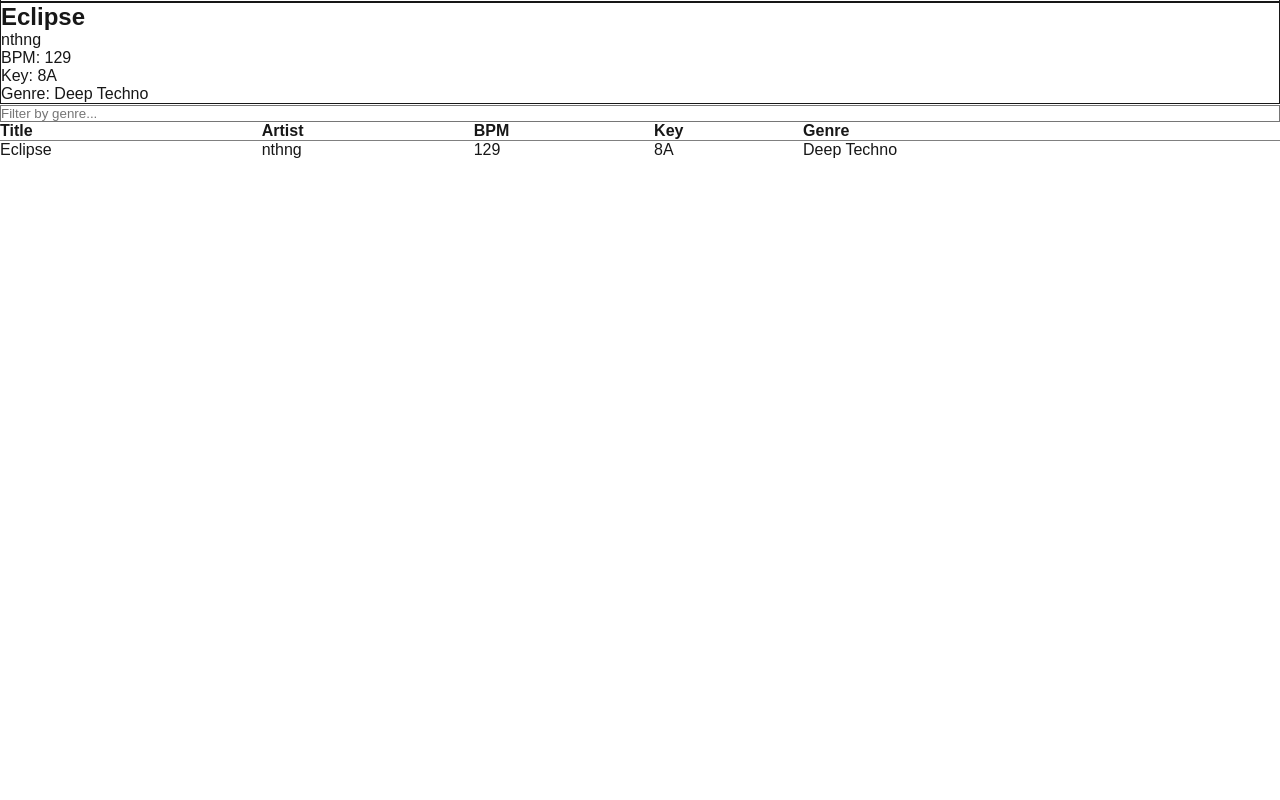
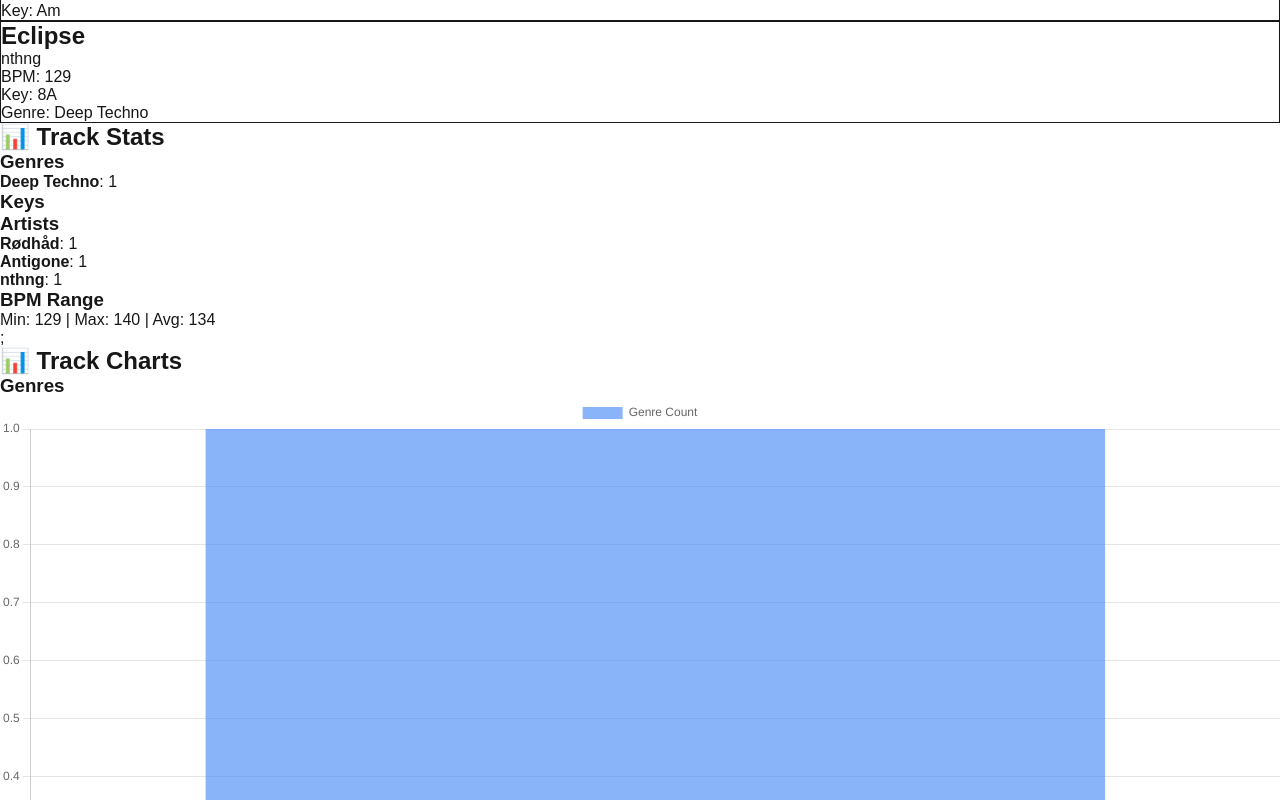
Before and after one commit to Sulaiman-khalil/trackscope, a Next.js app: page / in a window 1280 px wide. Shown: the part 280-1080 px from the top of the page. Before the commit the page ends 800 px from the top, so only its background shows below. Built offline with nearby package versions, Linux system fonts and the light colour scheme.

Commit message:
new update

```diff
--- a/package.json
+++ b/package.json
@@ -8,8 +8,11 @@
     "start": "next start"
   },
   "dependencies": {
+    "chart.js": "^4.5.1",
+    "cheerio": "^1.1.0",
     "next": "16.0.0",
     "react": "19.2.0",
+    "react-chartjs-2": "^5.3.0",
     "react-dom": "19.2.0"
   },
   "devDependencies": {
--- a/src/app/api/analyze/route.ts
+++ b/src/app/api/analyze/route.ts
@@ -1,8 +1,28 @@
-import { analyzeTrack } from "@/lib/trackAnalyzer";
 import { NextResponse } from "next/server";
+import cheerio from "cheerio";
 
 export async function POST(req: Request) {
-  const body = await req.json();
-  const result = analyzeTrack(body);
-  return NextResponse.json(result);
+  const { artist, title } = await req.json();
+  const query = encodeURIComponent(`${artist} ${title}`);
+  const url = `https://www.beatport.com/search?q=${query}`;
+
+  try {
+    const res = await fetch(url);
+    const html = await res.text();
+    const $ = cheerio.load(html);
+
+    const first = $(".bucket-item.ec-item.track").first();
+    const bpm = parseInt(first.find(".bpm").text().trim());
+    const key = first.find(".key").text().trim();
+    const genre = first.find(".genre").text().trim();
+
+    return NextResponse.json({
+      bpm: isNaN(bpm) ? null : bpm,
+      key: key || null,
+      genre: genre || null,
+    });
+  } catch (err) {
+    console.error("Beatport fetch error:", err);
+    return NextResponse.json({ bpm: null, key: null, genre: null });
+  }
 }
--- a/src/app/page.tsx
+++ b/src/app/page.tsx
@@ -7,6 +7,11 @@ import JSONUploader from "@/components/JSONUploader";
 import TracklistParser from "@/components/TracklistParser";
 import { analyzeTrack } from "@/lib/trackAnalyzer";
 import { exportToCSV } from "@/lib/exportCSV";
+import { getTrackStats } from "@/lib/trackStats";
+import TrackStatsDisplay from "@/components/TrackStatsDisplay";
+import TrackStatsChart from "@/components/TrackStatsChart";
+import BPMHistogram from "@/components/BPMHistogram";
+import TempoProfile from "@/components/TempoProfile";
 
 export default function Page() {
   const [tracks, setTracks] = useState<any[]>([]);
@@ -24,28 +29,29 @@ export default function Page() {
     const analyzed = raw.map(analyzeTrack);
     setTracks(analyzed);
   };
+  const stats = getTrackStats(tracks);
 
+  console.log(stats);
   return (
     <main className="p-8 space-y-8">
       <h1 className="text-2xl font-bold">🎧 Trackscope</h1>
-      <TracklistParser
-        onParse={(parsed) => setTracks(parsed.map(analyzeTrack))}
-      />
+      <TracklistParser onParse={(parsed) => setTracks(parsed)} />
       <JSONUploader onImport={handleImport} />
-
       <button
         onClick={() => exportToCSV(tracks)}
         className="bg-blue-600 text-white px-4 py-2 rounded"
       >
         Export CSV
       </button>
-
       <div className="grid md:grid-cols-2 gap-4">
         {tracks.map((track) => (
           <TrackCard key={track.title + track.artist} {...track} />
         ))}
       </div>
-
+      <TrackStatsDisplay tracks={tracks} />;
+      <TrackStatsChart tracks={tracks} />;
+      <BPMHistogram tracks={tracks} />;
+      <TempoProfile tracks={tracks} />;
       <TrackTable tracks={tracks} />
     </main>
   );
--- /dev/null
+++ b/src/components/BPMHistogram.tsx
@@ -0,0 +1,47 @@
+"use client";
+
+import { Bar } from "react-chartjs-2";
+import {
+  Chart as ChartJS,
+  BarElement,
+  CategoryScale,
+  LinearScale,
+  Tooltip,
+  Legend,
+} from "chart.js";
+
+ChartJS.register(BarElement, CategoryScale, LinearScale, Tooltip, Legend);
+
+export default function BPMHistogram({ tracks }: { tracks: any[] }) {
+  const bucketSize = 3;
+  const bpmValues = tracks
+    .map((t) => t.bpm)
+    .filter((bpm) => typeof bpm === "number");
+
+  const buckets: Record<string, number> = {};
+
+  for (const bpm of bpmValues) {
+    const lower = Math.floor(bpm / bucketSize) * bucketSize;
+    const upper = lower + bucketSize - 1;
+    const label = `${lower}–${upper}`;
+    buckets[label] = (buckets[label] || 0) + 1;
+  }
+
+  const data = {
+    labels: Object.keys(buckets),
+    datasets: [
+      {
+        label: "BPM Range",
+        data: Object.values(buckets),
+        backgroundColor: "rgba(34, 197, 94, 0.6)", // Tailwind green-500
+      },
+    ],
+  };
+
+  return (
+    <div className="space-y-4">
+      <h3 className="text-lg font-semibold">🔢 BPM Histogram</h3>
+      <Bar data={data} />
+    </div>
+  );
+}
--- a/src/components/JSONUploader.tsx
+++ b/src/components/JSONUploader.tsx
@@ -1,24 +1,53 @@
-import { parseBeatportData } from "@/lib/beatportParser";
+"use client";
+
+import { useState } from "react";
 
 type Props = {
   onImport: (tracks: any[]) => void;
 };
 
 export default function JSONUploader({ onImport }: Props) {
-  const handleUpload = (e: React.ChangeEvent<HTMLInputElement>) => {
+  const [error, setError] = useState<string | null>(null);
+
+  const handleFile = async (e: React.ChangeEvent<HTMLInputElement>) => {
     const file = e.target.files?.[0];
     if (!file) return;
 
-    const reader = new FileReader();
-    reader.onload = () => {
-      const raw = JSON.parse(reader.result as string);
-      const parsed = parseBeatportData(raw);
-      onImport(parsed);
-    };
-    reader.readAsText(file);
+    try {
+      const text = await file.text();
+      const raw = JSON.parse(text);
+
+      const enriched = await Promise.all(
+        raw.map(async (track: { artist: string; title: string }) => {
+          const res = await fetch("/api/analyze", {
+            method: "POST",
+            headers: { "Content-Type": "application/json" },
+            body: JSON.stringify({ artist: track.artist, title: track.title }),
+          });
+
+          const meta = res.ok
+            ? await res.json()
+            : { bpm: null, key: null, genre: null };
+
+          return {
+            ...track,
+            ...meta,
+          };
+        })
+      );
+
+      onImport(enriched);
+      setError(null);
+    } catch (err) {
+      console.error("JSON parse error:", err);
+      setError("Invalid JSON file or format.");
+    }
   };
 
   return (
-    <input type="file" accept=".json" onChange={handleUpload} className="p-2" />
+    <div className="space-y-2">
+      <input type="file" accept=".json" onChange={handleFile} />
+      {error && <p className="text-red-500 text-sm">{error}</p>}
+    </div>
   );
 }
--- /dev/null
+++ b/src/components/TempoProfile.tsx
@@ -0,0 +1,50 @@
+"use client";
+
+import { Line } from "react-chartjs-2";
+import {
+  Chart as ChartJS,
+  LineElement,
+  PointElement,
+  CategoryScale,
+  LinearScale,
+  Tooltip,
+  Legend,
+} from "chart.js";
+
+ChartJS.register(
+  LineElement,
+  PointElement,
+  CategoryScale,
+  LinearScale,
+  Tooltip,
+  Legend
+);
+
+export default function TempoProfile({ tracks }: { tracks: any[] }) {
+  const bpmValues = tracks
+    .map((t) => t.bpm)
+    .filter((bpm) => typeof bpm === "number");
+
+  const labels = tracks.map((t, i) => `${i + 1}. ${t.title}`);
+
+  const data = {
+    labels,
+    datasets: [
+      {
+        label: "BPM over Track Order",
+        data: bpmValues,
+        borderColor: "rgba(239, 68, 68, 0.8)", // Tailwind red-500
+        backgroundColor: "rgba(239, 68, 68, 0.2)",
+        fill: true,
+        tension: 0.3,
+      },
+    ],
+  };
+
+  return (
+    <div className="space-y-4">
+      <h3 className="text-lg font-semibold">📈 Tempo Profile</h3>
+      <Line data={data} />
+    </div>
+  );
+}
--- /dev/null
+++ b/src/components/TrackStatsChart.tsx
@@ -0,0 +1,50 @@
+"use client";
+
+import { Bar } from "react-chartjs-2";
+import {
+  Chart as ChartJS,
+  BarElement,
+  CategoryScale,
+  LinearScale,
+  Tooltip,
+  Legend,
+} from "chart.js";
+import { getTrackStats } from "@/lib/trackStats";
+
+ChartJS.register(BarElement, CategoryScale, LinearScale, Tooltip, Legend);
+
+export default function TrackStatsChart({ tracks }: { tracks: any[] }) {
+  const stats = getTrackStats(tracks);
+
+  const buildChartData = (data: Record<string, number>, label: string) => ({
+    labels: Object.keys(data),
+    datasets: [
+      {
+        label,
+        data: Object.values(data),
+        backgroundColor: "rgba(59, 130, 246, 0.6)", // Tailwind blue-600
+      },
+    ],
+  });
+
+  return (
+    <div className="space-y-8">
+      <h2 className="text-xl font-bold">📊 Track Charts</h2>
+
+      <div>
+        <h3 className="font-semibold mb-2">Genres</h3>
+        <Bar data={buildChartData(stats.genreCount, "Genre Count")} />
+      </div>
+
+      <div>
+        <h3 className="font-semibold mb-2">Keys</h3>
+        <Bar data={buildChartData(stats.keyCount, "Key Count")} />
+      </div>
+
+      <div>
+        <h3 className="font-semibold mb-2">Artists</h3>
+        <Bar data={buildChartData(stats.artistCount, "Artist Count")} />
+      </div>
+    </div>
+  );
+}
--- /dev/null
+++ b/src/components/TrackStatsDisplay.tsx
@@ -0,0 +1,44 @@
+"use client";
+
+import { getTrackStats } from "@/lib/trackStats";
+
+export default function TrackStatsDisplay({ tracks }: { tracks: any[] }) {
+  const stats = getTrackStats(tracks);
+
+  const renderCount = (obj: Record<string, number>) =>
+    Object.entries(obj)
+      .sort((a, b) => b[1] - a[1])
+      .map(([key, count]) => (
+        <li key={key}>
+          <strong>{key}</strong>: {count}
+        </li>
+      ));
+
+  return (
+    <div className="space-y-6">
+      <h2 className="text-xl font-bold">📊 Track Stats</h2>
+
+      <div>
+        <h3 className="font-semibold">Genres</h3>
+        <ul className="list-disc ml-6">{renderCount(stats.genreCount)}</ul>
+      </div>
+
+      <div>
+        <h3 className="font-semibold">Keys</h3>
+        <ul className="list-disc ml-6">{renderCount(stats.keyCount)}</ul>
+      </div>
+
+      <div>
+        <h3 className="font-semibold">Artists</h3>
+        <ul className="list-disc ml-6">{renderCount(stats.artistCount)}</ul>
+      </div>
+
+      <div>
+        <h3 className="font-semibold">BPM Range</h3>
+        <p>
+          Min: {stats.bpm.min} | Max: {stats.bpm.max} | Avg: {stats.bpm.avg}
+        </p>
+      </div>
+    </div>
+  );
+}
--- a/src/components/TracklistParser.tsx
+++ b/src/components/TracklistParser.tsx
@@ -11,8 +11,21 @@ export default function TracklistParser({
   const [parsed, setParsed] = useState<any[]>([]);
   const [invalidLines, setInvalidLines] = useState<string[]>([]);
   const [copied, setCopied] = useState(false);
+  const [loading, setLoading] = useState(false);
 
-  const parseTracklist = () => {
+  const fetchMetadata = async (artist: string, title: string) => {
+    const res = await fetch("/api/analyze", {
+      method: "POST",
+      headers: { "Content-Type": "application/json" },
+      body: JSON.stringify({ artist, title }),
+    });
+
+    if (!res.ok) return { bpm: null, key: null, genre: null };
+    return await res.json();
+  };
+
+  const parseTracklist = async () => {
+    setLoading(true);
     const lines = input.split("\n").filter((line) => line.trim());
     const valid: any[] = [];
     const invalid: string[] = [];
@@ -21,7 +34,8 @@ export default function TracklistParser({
       const match = line.match(/^(.*)\s+[-–]\s+(.*)$/);
       if (match) {
         const [, artist, title] = match;
-        valid.push({ title: title.trim(), artist: artist.trim() });
+        const meta = await fetchMetadata(artist.trim(), title.trim());
+        valid.push({ artist: artist.trim(), title: title.trim(), ...meta });
       } else {
         invalid.push(line);
       }
@@ -30,6 +44,7 @@ export default function TracklistParser({
     setParsed(valid);
     setInvalidLines(invalid);
     onParse(valid);
+    setLoading(false);
   };
 
   const copyJSON = async () => {
@@ -50,9 +65,10 @@ export default function TracklistParser({
       <div className="flex gap-4">
         <button
           onClick={parseTracklist}
+          disabled={loading}
           className="bg-blue-600 text-white px-4 py-2 rounded"
         >
-          Parse Tracklist
+          {loading ? "Analyzing..." : "Parse Tracklist"}
         </button>
 
         {parsed.length > 0 && (
--- /dev/null
+++ b/src/lib/autoAnalyze.ts
@@ -0,0 +1,13 @@
+"use server";
+import { fetchBeatportData } from "./beatportParser";
+
+export async function autoAnalyze(track: { artist: string; title: string }) {
+  const metadata = await fetchBeatportData(track.artist, track.title);
+
+  return {
+    ...track,
+    bpm: metadata?.bpm ?? null,
+    key: metadata?.key ?? null,
+    genre: metadata?.genre ?? null,
+  };
+}
--- a/src/lib/beatportParser.ts
+++ b/src/lib/beatportParser.ts
@@ -1,17 +1,28 @@
-export type BeatportRaw = {
-  name: string;
-  artist: string;
-  bpm?: number;
-  key?: string;
-  genre?: string;
-};
+import { NextResponse } from "next/server";
+import * as cheerio from "cheerio";
 
-export function parseBeatportData(data: BeatportRaw[]) {
-  return data.map((track) => ({
-    title: track.name,
-    artist: track.artist,
-    bpm: track.bpm ?? 128,
-    trackKey: track.key ?? "8A",
-    genre: track.genre ?? "Techno",
-  }));
+export async function POST(req: Request) {
+  const { artist, title } = await req.json();
+  const query = encodeURIComponent(`${artist} ${title}`);
+  const url = `https://www.beatport.com/search?q=${query}`;
+
+  try {
+    const res = await fetch(url);
+    const html = await res.text();
+    const $ = cheerio.load(html);
+
+    const first = $(".bucket-item.ec-item.track").first();
+    const bpm = parseInt(first.find(".bpm").text().trim());
+    const key = first.find(".key").text().trim();
+    const genre = first.find(".genre").text().trim();
+
+    return NextResponse.json({
+      bpm: isNaN(bpm) ? null : bpm,
+      key: key || null,
+      genre: genre || null,
+    });
+  } catch (err) {
+    console.error("Beatport fetch error:", err);
+    return NextResponse.json({ bpm: null, key: null, genre: null });
+  }
 }
--- /dev/null
+++ b/src/lib/trackStats.ts
@@ -0,0 +1,36 @@
+export function getTrackStats(tracks: any[]) {
+  const genreCount: Record<string, number> = {};
+  const keyCount: Record<string, number> = {};
+  const artistCount: Record<string, number> = {};
+  const bpmValues: number[] = [];
+
+  for (const track of tracks) {
+    if (track.genre) {
+      genreCount[track.genre] = (genreCount[track.genre] || 0) + 1;
+    }
+    if (track.key) {
+      keyCount[track.key] = (keyCount[track.key] || 0) + 1;
+    }
+    if (track.artist) {
+      artistCount[track.artist] = (artistCount[track.artist] || 0) + 1;
+    }
+    if (track.bpm) {
+      bpmValues.push(track.bpm);
+    }
+  }
+
+  const bpmAvg = bpmValues.length
+    ? Math.round(bpmValues.reduce((a, b) => a + b, 0) / bpmValues.length)
+    : null;
+
+  return {
+    genreCount,
+    keyCount,
+    artistCount,
+    bpm: {
+      min: Math.min(...bpmValues),
+      max: Math.max(...bpmValues),
+      avg: bpmAvg,
+    },
+  };
+}
```
Also changed, not shown: 1 other file (tests, documents, lock files or other folders).
